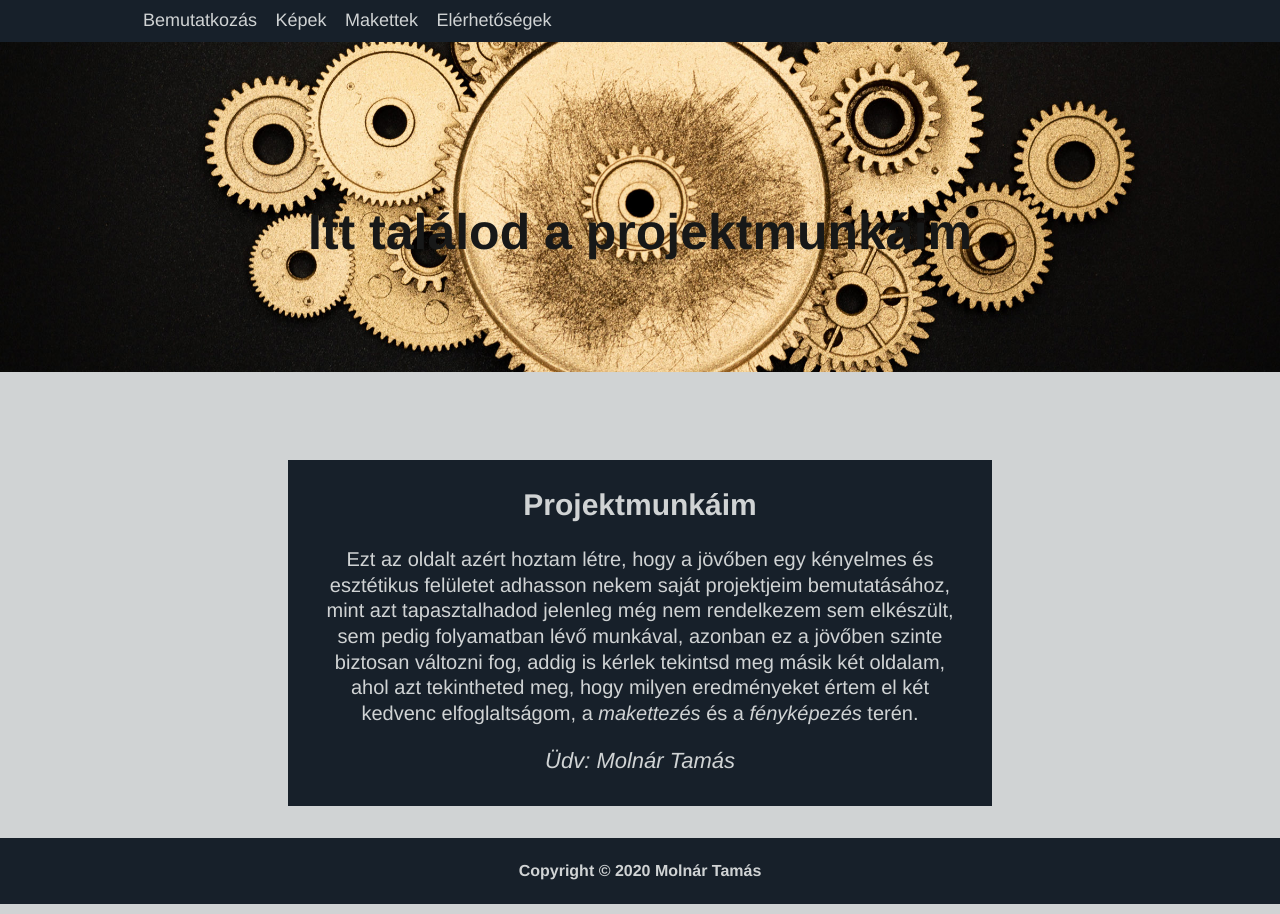
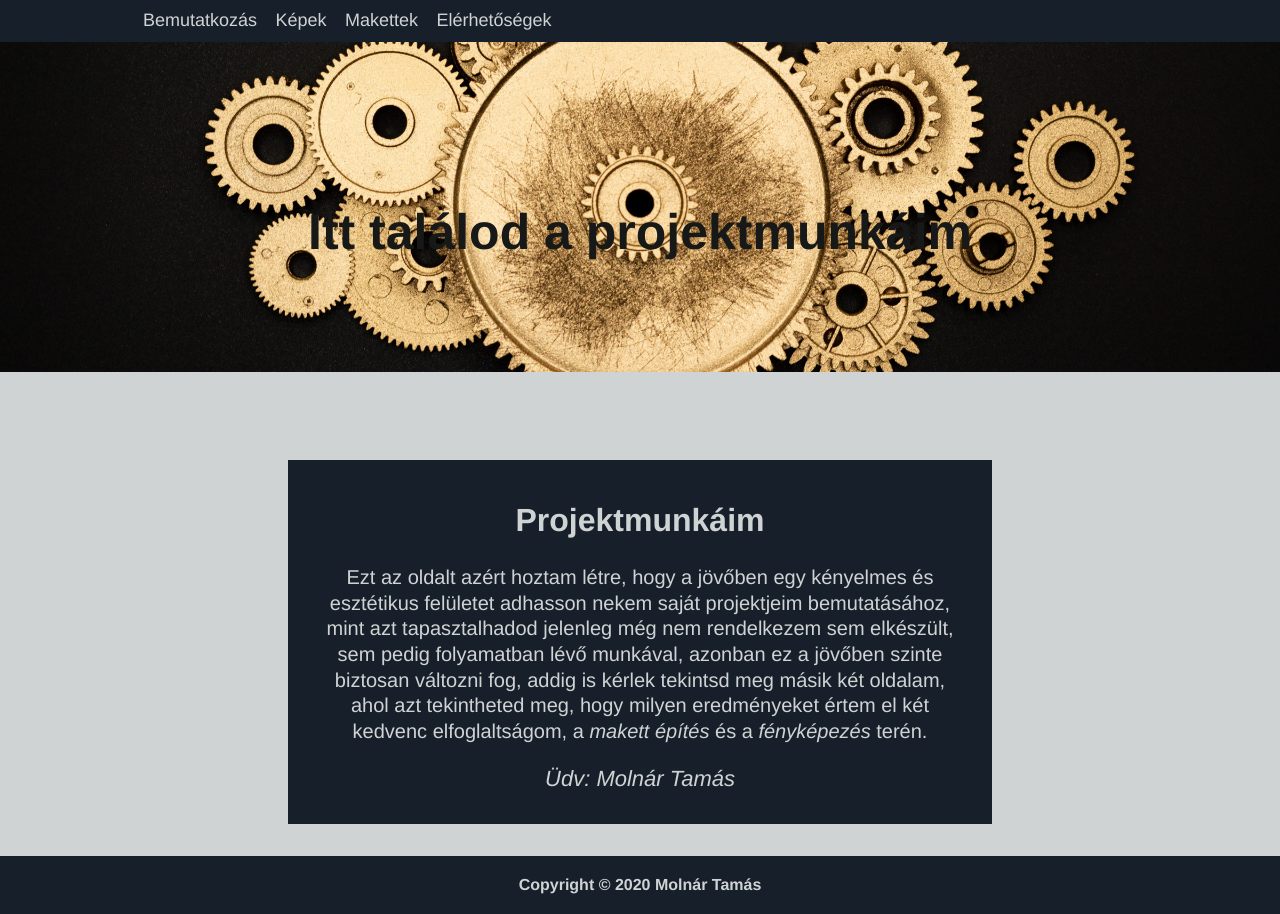
Before and after one commit to MolnarT19/molnart.github.io, a plain HTML site: page projektmunkak.html in a window 1280 px wide. Drawn offline with Linux system fonts and the light colour scheme.

Commit message:
2020/05/18/4

```diff
--- a/projektmunkak.html
+++ b/projektmunkak.html
@@ -36,7 +36,7 @@
 
 	<div id="kifogas">
 		<h2>Projektmunkáim</h2>
-		<p>Ezt az oldalt azért hoztam létre, hogy a jövőben egy kényelmes és esztétikus felületet adhasson nekem saját projektjeim bemutatásához, mint azt tapasztalhadod jelenleg még nem rendelkezem sem elkészült, sem pedig folyamatban lévő munkával, azonban ez a jövőben szinte biztosan változni fog, addig is kérlek tekintsd meg másik két oldalam, ahol azt tekintheted meg, hogy milyen eredményeket értem el két kedvenc elfoglaltságom, a <a class="link" target="_blank" href="makettek.html">makettezés</a> és a
+		<p>Ezt az oldalt azért hoztam létre, hogy a jövőben egy kényelmes és esztétikus felületet adhasson nekem saját projektjeim bemutatásához, mint azt tapasztalhadod jelenleg még nem rendelkezem sem elkészült, sem pedig folyamatban lévő munkával, azonban ez a jövőben szinte biztosan változni fog, addig is kérlek tekintsd meg másik két oldalam, ahol azt tekintheted meg, hogy milyen eredményeket értem el két kedvenc elfoglaltságom, a <a class="link" target="_blank" href="makettek.html">makett építés</a> és a
 		<a class="link" target="_blank" href="kepek.html">fényképezés</a> terén.
 		</p>
 		<div class="so">
--- a/styles/elerhetosegek_style.css
+++ b/styles/elerhetosegek_style.css
@@ -92,8 +92,8 @@ body{
 	background-color: #17202A;
 	color: #D0D3D4;
 	text-align: center;
-	font-size: 16px;
-	padding: 20px;
+	font-size: 1em;
+	padding: 1em;
 	margin-top: auto;
 	font-weight: bolder;
 }
--- a/styles/index_style.css
+++ b/styles/index_style.css
@@ -86,9 +86,10 @@ body{
 }
 
 .szoveg h2{
+	margin-top: 1em;
 	margin-bottom: 1em;
 	text-align: center;
-	font-size: 25px;
+	font-size: 2em;
 }
 
 .szoveg p{
@@ -111,8 +112,8 @@ body{
 	background-color: #17202A;
 	color: #D0D3D4;
 	text-align: center;
-	font-size: 16px;
-	padding: 20px;
+	font-size: 1em;
+	padding: 1em;
 	margin-top: auto;
 	font-weight: bolder;
 }
--- a/styles/kepek_style.css
+++ b/styles/kepek_style.css
@@ -164,8 +164,8 @@ body{
 	background-color: #17202A;
 	color: #D0D3D4;
 	text-align: center;
-	font-size: 16px;
-	padding: 20px;
+	font-size: 1em;
+	padding: 1em;
 	margin-top: auto;
 	font-weight: bolder;
 }
--- a/styles/makettek_style.css
+++ b/styles/makettek_style.css
@@ -170,8 +170,8 @@ body{
 	background-color: #17202A;
 	color: #D0D3D4;
 	text-align: center;
-	font-size: 16px;
-	padding: 20px;
+	font-size: 1em;
+	padding: 1em;
 	margin-top: auto;
 	font-weight: bolder;
 }
--- a/styles/projektmunkak_style.css
+++ b/styles/projektmunkak_style.css
@@ -79,7 +79,8 @@ body{
 }
 
 #kifogas h2{
-	font-size: 30px;
+	margin-top: 0.5em;
+	font-size: 2em;
 	padding-bottom: 1em;
 }
 
@@ -98,8 +99,8 @@ body{
 	background-color: #17202A;
 	color: #D0D3D4;
 	text-align: center;
-	font-size: 16px;
-	padding: 20px;
+	font-size: 1em;
+	padding: 1em;
 	margin-top: auto;
 	font-weight: bolder;
 }
```
